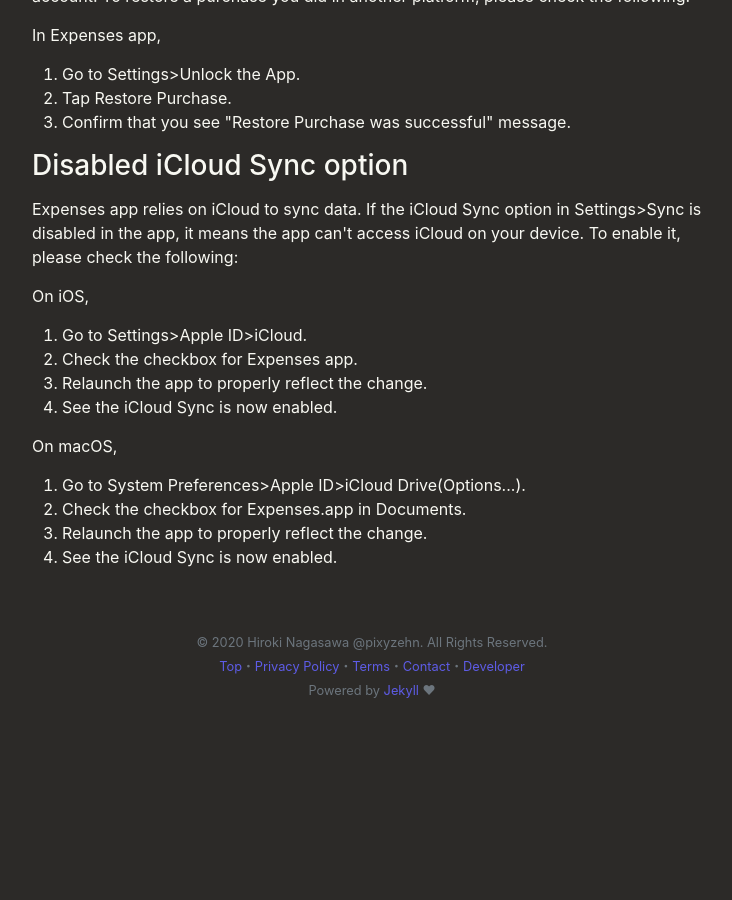
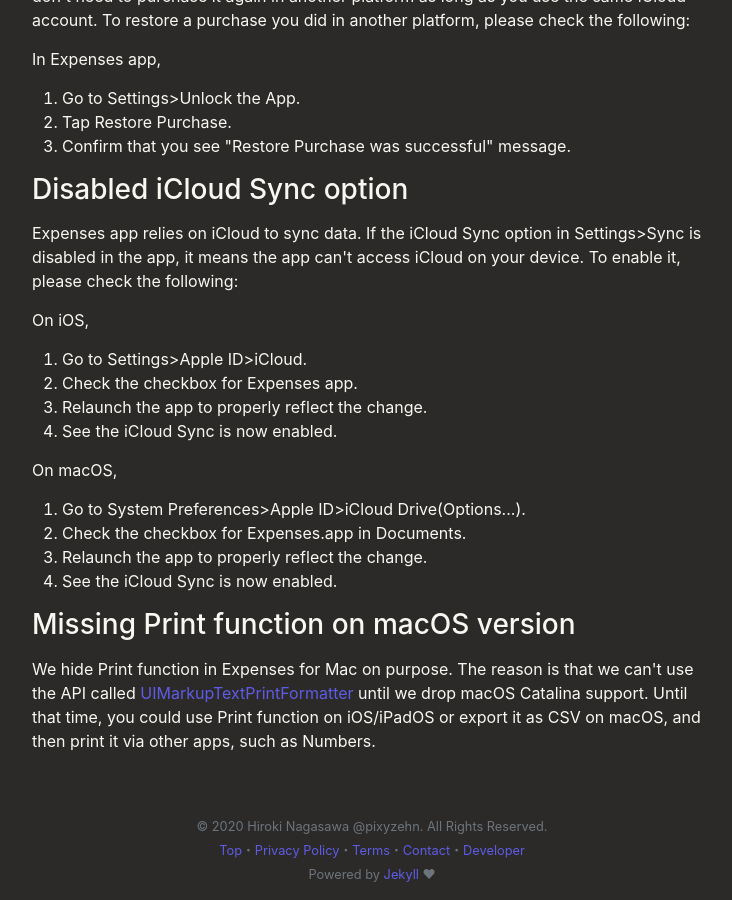
Before and after one commit to pixyzehn/pixyzehn.com, a Jekyll site: the page built from pages/expenses/contact.md, in a window 1280 px wide and 900 px high, scrolled down 1134 px. Shown: the whole window, without its empty margins (268-1000 px from the left). Built offline with Jekyll 4.4.1, drawn with Linux system fonts in a browser that asks for light colours; before the commit the page ends 1850 px from its top, so only the background shows below that; some of the changed text lies outside the part shown.

Commit message:
Update faq

```diff
--- a/_includes/expenses/contact.html
+++ b/_includes/expenses/contact.html
@@ -8,6 +8,7 @@
     <li><a href="#sharing-sheet-with-others">Sharing a sheet with others</a></li>
     <li><a href="#universal-purchase">Universal Purchase</a></li>
     <li><a href="#disabled-icloud-sync-option">Disabled iCloud Sync option</a></li>
+    <li><a href="#missing-print-function-on-macos-version">Missing Print function on macOS version</a></li>
 
     <hr>
 
@@ -54,4 +55,7 @@
         <li>Relaunch the app to properly reflect the change.</li>
         <li>See the iCloud Sync is now enabled.</li>
     </ol>
+
+    <h3 id="missing-print-function-on-macos-version">Missing Print function on macOS version</h3>
+    <p>We hide Print function in Expenses for Mac on purpose. The reason is that we can't use the API called <a href="https://developer.apple.com/documentation/uikit/uimarkuptextprintformatter">UIMarkupTextPrintFormatter</a> until we drop macOS Catalina support. Until that time, you could use Print function on iOS/iPadOS or export it as CSV on macOS, and then print it via other apps, such as Numbers.</p>
 </div>
```
